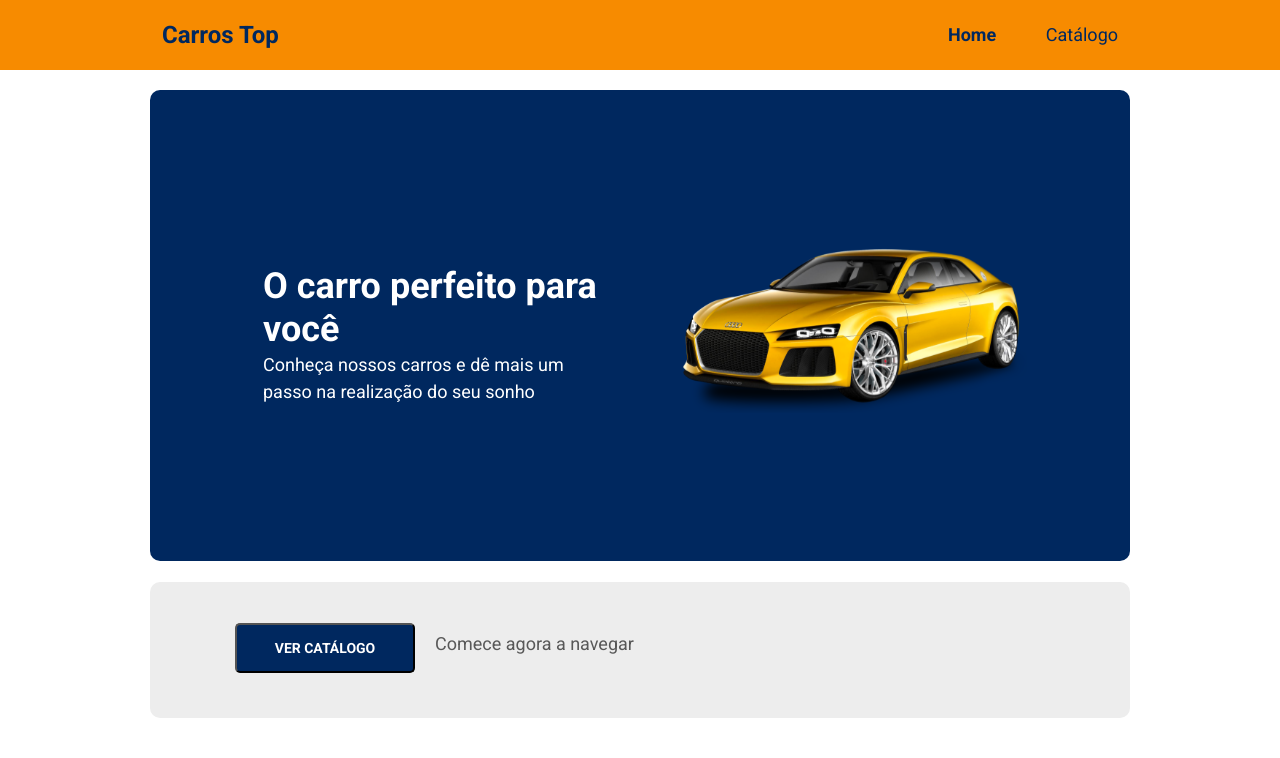
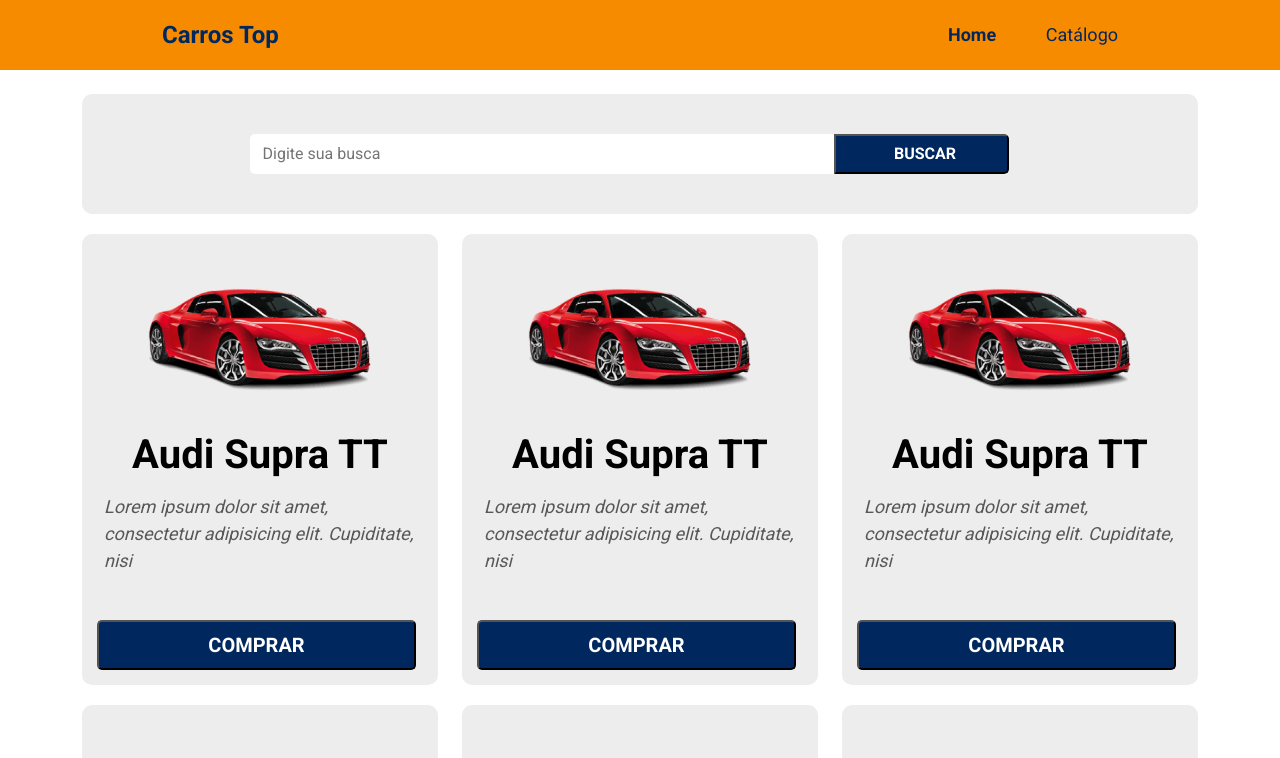
Before and after one commit to RafaelZabotto/DS_layout_navigation, a React (Create React App) app: page / in a window 1280 px wide. Shown: the top 758 px of the page. Built offline with nearby package versions, Linux system fonts and the light colour scheme.

Commit message:
Catalog layout finished

```diff
--- a/src/App.tsx
+++ b/src/App.tsx
@@ -1,12 +1,12 @@
-import Home from 'pages/Home';
 import './assets/styles/custom.scss';
 import './App.css';
+import Catalog from 'pages/Catalog';
 
 
 const App = () => {
   return (
     <>
-    <Home />
+    <Catalog />
     </>
   );
 }
--- /dev/null
+++ b/src/components/CarCard/index.tsx
@@ -0,0 +1,25 @@
+import CarImg from 'assets/images/car-card.png';
+import Search from 'components/Search';
+import './styles.css';
+
+const CarCard = () => {
+    return (
+        <>
+        <div className='catalog-content-container'>
+            <div className='catalog-image-container'>
+                <img src={CarImg} alt="nome do carro"/>
+            </div>
+            <div className='catalog-text-container'>
+                <h1>Audi Supra TT</h1>
+                <p>Lorem ipsum dolor sit amet, consectetur adipisicing elit. Cupiditate, nisi</p>
+            </div>
+            <div className='catalog-button-content'>
+                <button className="btn-buy-catalog">COMPRAR</button>
+            </div>
+        </div>
+        </>
+
+    );
+}
+
+export default CarCard;
--- /dev/null
+++ b/src/components/CarCard/styles.css
@@ -0,0 +1,39 @@
+.catalog-content-container {
+    border-radius: 10px;
+    color: black;
+    background-color: #ededed;
+    font-size: 18px;
+    text-align: center;
+    margin-bottom: 20px;
+}
+
+.catalog-image-container {
+    padding: 14px 0 8px 0;
+}
+
+.catalog-image-container img{
+    width: 240px;
+    height: 175px;
+}
+
+.catalog-text-container p{
+    padding: 14px 14px 30px 22px;
+    color: #585858;
+    font-style: italic;
+    text-align: left;
+}
+
+.catalog-button-content {
+    padding: 0 22px 15px 15px;
+}
+
+.catalog-content-container button{
+    width: 100%;
+    height: 50px;
+    border-radius: 5px;
+    background-color: #00285f;
+    color: white;
+    font-size: 20px;
+    font-weight: bold;
+
+}
--- a/src/components/Navbar/styles.css
+++ b/src/components/Navbar/styles.css
@@ -1,10 +1,10 @@
 .main-nav {
-  padding-left: 50px;
   min-height: 70px;
 }
 
 .nav-logo-text h4 {
   font-size: 24px;
+  padding-left: 20px;
 }
 
 .main-menu {
@@ -14,13 +14,16 @@
   justify-content: space-between;
 }
 
-.nav-itens {
-  display: flex;
-  justify-content: flex-end;
+.main-menu a.active {
+  font-weight: bold;
 }
 
-.main-menu a.active {
-  font-weight: bold;
+@media (min-width: 768px) {
+  .nav-itens {
+    display: flex;
+    justify-content: flex-end;
+    padding-right: 20px;
+  }
 }
 
 @media (min-width: 1200px) {
--- /dev/null
+++ b/src/components/Search/index.tsx
@@ -0,0 +1,16 @@
+import './styles.css';
+
+
+const Search = () => {
+
+    return (
+        <div className='search-container'>
+            <div className='search-content-container'>
+                <input type="text" placeholder="Digite sua busca" />
+                <button>BUSCAR</button>
+            </div>
+        </div>
+    );
+}
+
+export default Search;
--- /dev/null
+++ b/src/components/Search/styles.css
@@ -0,0 +1,84 @@
+.search-container {
+  border-radius: 10px;
+  background-color: #ededed;
+  margin: 20px 0;
+  align-items: center;
+}
+
+.search-content-container {
+  display: flex;
+  justify-content: center;
+  align-items: center;
+  padding: 22px 10px;
+}
+
+.search-content-container input {
+  border-radius: 5px 0 0 5px;
+  width: 240px;
+  height: 40px;
+  font-size: 16px;
+  padding: 11px 0 12px 13px;
+  border: none;
+  width: 100%;
+}
+
+.search-content-container button {
+  border-radius: 0 5px 5px 0;
+  width: 90px;
+  height: 40px;
+  background-color: #00285f;
+  color: white;
+  font-size: 16px;
+  font-weight: bold;
+  padding-left: 14px;
+}
+
+@media (min-width: 576px) {
+  .search-content-container {
+    padding: 40px 22px 40px 20px;
+  }
+
+  .search-content-container input {
+    width: 320px;
+    height: 40px;
+    font-size: 16px;
+  }
+
+  .search-content-container button {
+    width: 175px;
+    height: 40px;
+    font-size: 16px;
+    font-weight: bold;
+    padding-left: 14px;
+  }
+}
+
+@media (min-width: 768px) {
+  .search-content-container input {
+    width: 515px;
+    height: 40px;
+    font-size: 16px;
+  }
+
+  .search-content-container button {
+    width: 175px;
+    height: 40px;
+    font-size: 16px;
+    font-weight: bold;
+    padding-left: 14px;
+  }
+}
+
+@media (min-width: 992px) {
+  .search-content-container input {
+    width: 584px;
+    height: 40px;
+    font-size: 16px;
+  }
+}
+
+@media (min-width: 1200px) {
+  .search-content-container {
+    padding: 40px 120px 40px 98px;
+  }
+}
--- /dev/null
+++ b/src/pages/Catalog/index.tsx
@@ -0,0 +1,36 @@
+import Navbar from 'components/Navbar';
+import CarCard from 'components/CarCard';
+import Search from 'components/Search';
+
+const Catalog = () => {
+  return (
+    <>
+      <Navbar />
+      <div className="container my-4">
+        <Search />
+        <div className="row">
+          <div className="col-sm-6 col-lg-4">
+            <CarCard />
+          </div>
+          <div className="col-sm-6 col-lg-4">
+            <CarCard />
+          </div>
+          <div className="col-sm-6 col-lg-4">
+            <CarCard />
+          </div>
+          <div className="col-sm-6 col-lg-4">
+            <CarCard />
+          </div>
+          <div className="col-sm-6 col-lg-4">
+            <CarCard />
+          </div>
+          <div className="col-sm-6 col-lg-4">
+            <CarCard />
+          </div>
+        </div>
+      </div>
+    </>
+  );
+};
+
+export default Catalog;
```
Also changed, not shown: src/assets/images/car-card.png (added).
